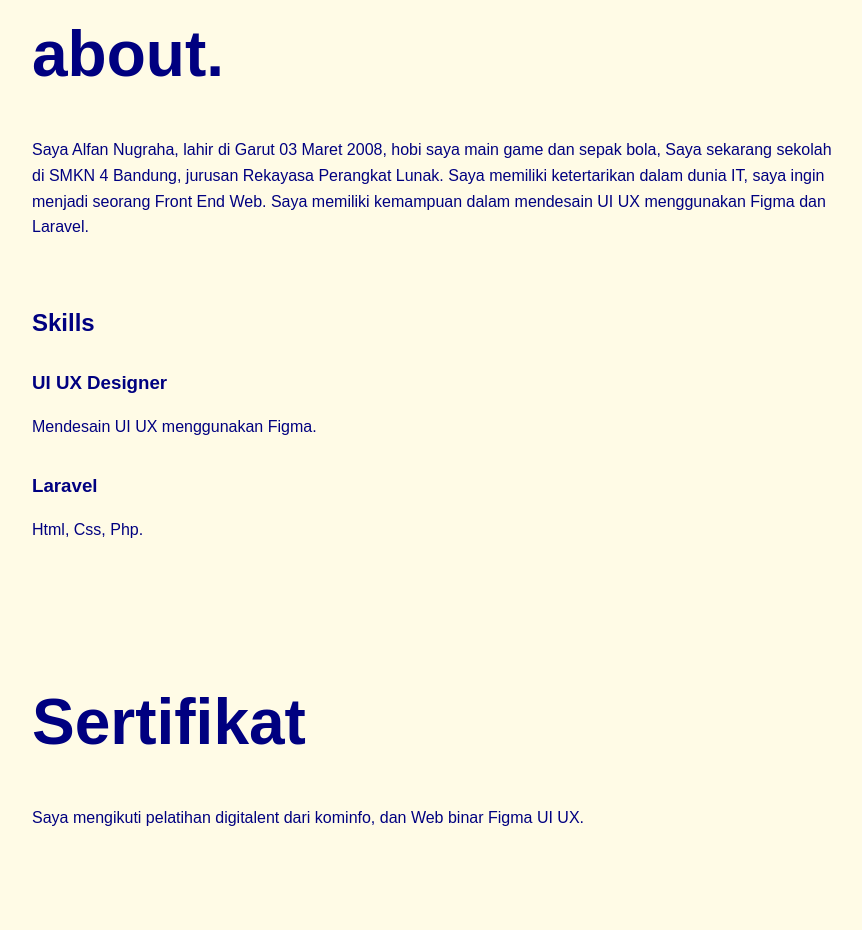
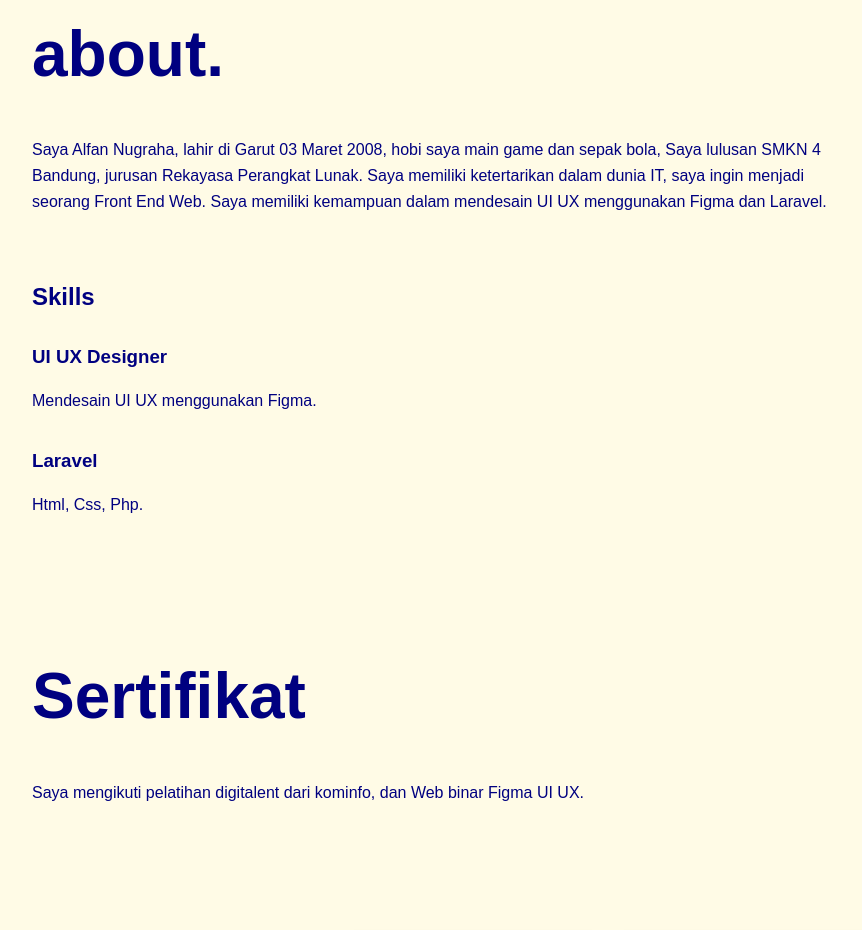
Before and after one commit to pannug03/portofolioalfann, a plain HTML site: page index.html in a window 1280 px wide. Shown: the part 810-1740 px from the top of the page, without its empty margins (32-894 px from the left). Drawn offline with Linux system fonts and the light colour scheme.

Commit message:
ganti sesudah 19:50

```diff
--- a/index.html
+++ b/index.html
@@ -36,7 +36,7 @@
 
     <section id="about">
         <h2 class="section-title">about.</h2>
-        <p class="section-intro">Saya Alfan Nugraha, lahir di Garut 03 Maret 2008, hobi saya main game dan sepak bola, Saya sekarang sekolah di SMKN 4 Bandung, jurusan Rekayasa Perangkat Lunak.
+        <p class="section-intro">Saya Alfan Nugraha, lahir di Garut 03 Maret 2008, hobi saya main game dan sepak bola, Saya lulusan SMKN 4 Bandung, jurusan Rekayasa Perangkat Lunak.
             Saya memiliki ketertarikan dalam dunia IT, saya ingin menjadi seorang Front End Web. Saya memiliki kemampuan dalam mendesain UI UX menggunakan Figma dan Laravel.
         </p>
 
```
